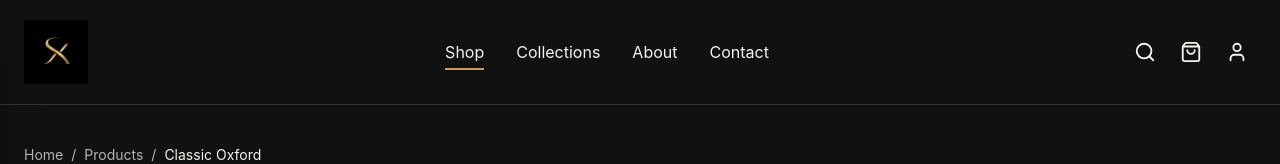
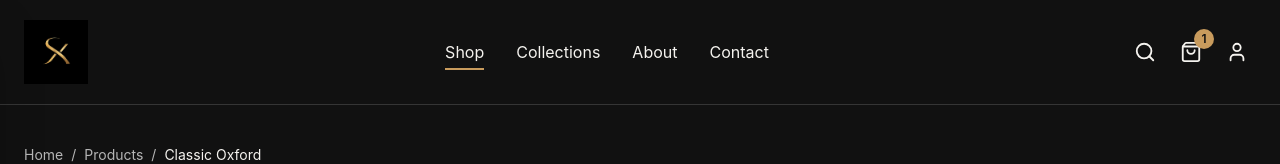
Before and after one commit to AliSherAfzal/Ludic---A-Leather-Store, a React app in the folder frontend/: page /products/1 in a window 1280 px wide. Both pictures are taken after a click on the button "Add to Cart". Shown: the top 164 px of the page. Built offline with nearby package versions, Linux system fonts and the light colour scheme; the HTML template or start-up script is replaced by a standard one.

Commit message:
feat(cart): integrate shopping cart across the application

```diff
--- a/frontend/src/components/layout/Navbar.jsx
+++ b/frontend/src/components/layout/Navbar.jsx
@@ -1,6 +1,7 @@
 import { useState } from "react";
 import { Link, NavLink } from "react-router-dom";
 import stridexLogo from "../../assets/images/stridex.png";
+import { useCart } from "../../context/CartContext";
 import {
   Menu,
   X,
@@ -27,6 +28,7 @@ const iconButtonClass =
 
 const Navbar = () => {
   const [mobileMenuOpen, setMobileMenuOpen] = useState(false);
+  const { totalItems } = useCart();
 
   const closeMenu = () => setMobileMenuOpen(false);
 
@@ -87,10 +89,15 @@ const Navbar = () => {
 
           <Link
             to="/cart"
-            className={iconButtonClass}
-            aria-label="Cart"
+            className={`relative ${iconButtonClass}`}
+            aria-label={totalItems > 0 ? `Cart, ${totalItems} items` : "Cart"}
           >
             <ShoppingBag size={22} />
+            {totalItems > 0 && (
+              <span className="absolute -right-1 -top-1 flex h-5 min-w-5 items-center justify-center rounded-full bg-[var(--accent)] px-1 text-xs font-semibold text-[var(--bg-primary)]">
+                {totalItems}
+              </span>
+            )}
           </Link>
 
           <button
--- a/frontend/src/components/product/details/ProductInfo.jsx
+++ b/frontend/src/components/product/details/ProductInfo.jsx
@@ -2,10 +2,13 @@ import { ShoppingBag, Star } from "lucide-react";
 
 import Badge from "../../ui/Badge";
 import Button from "../../ui/Button";
+import { useCart } from "../../../context/CartContext";
 import QuantitySelector from "./QuantitySelector";
 import SizeSelector from "./SizeSelector";
 
 const ProductInfo = ({ product, description, stock }) => {
+  const { addToCart } = useCart();
+
   return (
     <div className="rounded-2xl border border-[var(--border)] bg-[var(--surface)] p-6 sm:p-8">
       <div className="flex flex-wrap items-center gap-3">
@@ -47,7 +50,7 @@ const ProductInfo = ({ product, description, stock }) => {
       </div>
 
       <div className="mt-8">
-        <Button>
+        <Button onClick={() => addToCart(product)}>
           <span className="inline-flex items-center gap-2">
             <ShoppingBag size={18} />
             Add to Cart
--- a/frontend/src/context/CartContext.jsx
+++ b/frontend/src/context/CartContext.jsx
@@ -4,6 +4,10 @@ const CartContext = createContext(undefined);
 
 export const CartProvider = ({ children }) => {
   const [cartItems, setCartItems] = useState([]);
+  const totalItems = cartItems.reduce(
+    (total, item) => total + item.quantity,
+    0
+  );
 
   const addToCart = (product) => {
     setCartItems((currentItems) => {
@@ -46,12 +50,13 @@ export const CartProvider = ({ children }) => {
   const value = useMemo(
     () => ({
       cartItems,
+      totalItems,
       addToCart,
       removeFromCart,
       updateQuantity,
       clearCart,
     }),
-    [cartItems]
+    [cartItems, totalItems]
   );
 
   return <CartContext.Provider value={value}>{children}</CartContext.Provider>;
--- a/frontend/src/pages/Cart.jsx
+++ b/frontend/src/pages/Cart.jsx
@@ -14,8 +14,7 @@ const currencyFormatter = new Intl.NumberFormat("en-US", {
 const formatCurrency = (amount) => currencyFormatter.format(amount);
 
 const Cart = () => {
-  const { cartItems } = useCart();
-  const totalItems = cartItems.reduce((total, item) => total + item.quantity, 0);
+  const { cartItems, totalItems } = useCart();
   const subtotal = cartItems.reduce(
     (total, item) => total + item.price * item.quantity,
     0
```
Also changed, not shown: 4 other files (tests, documents, lock files or other folders).
